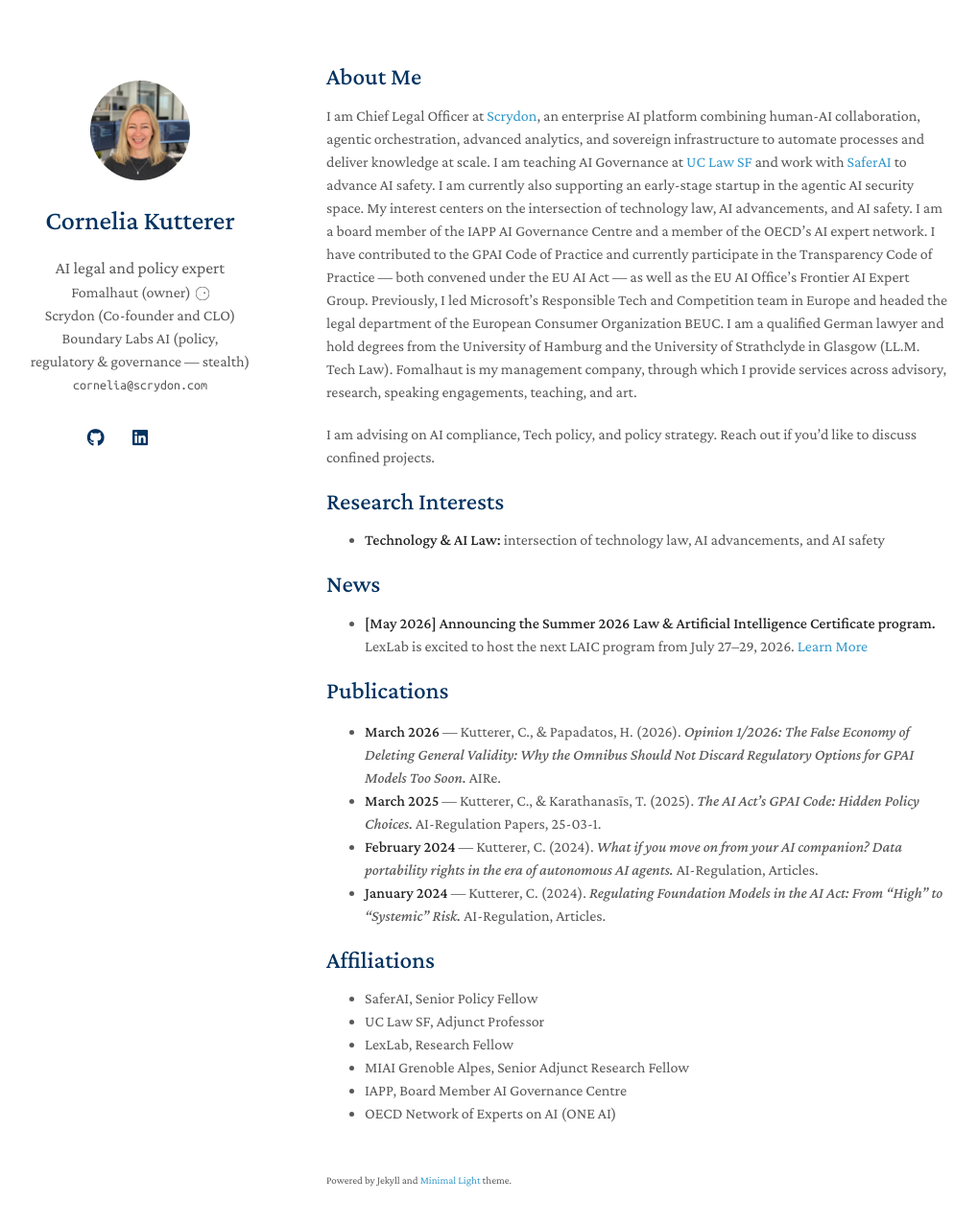
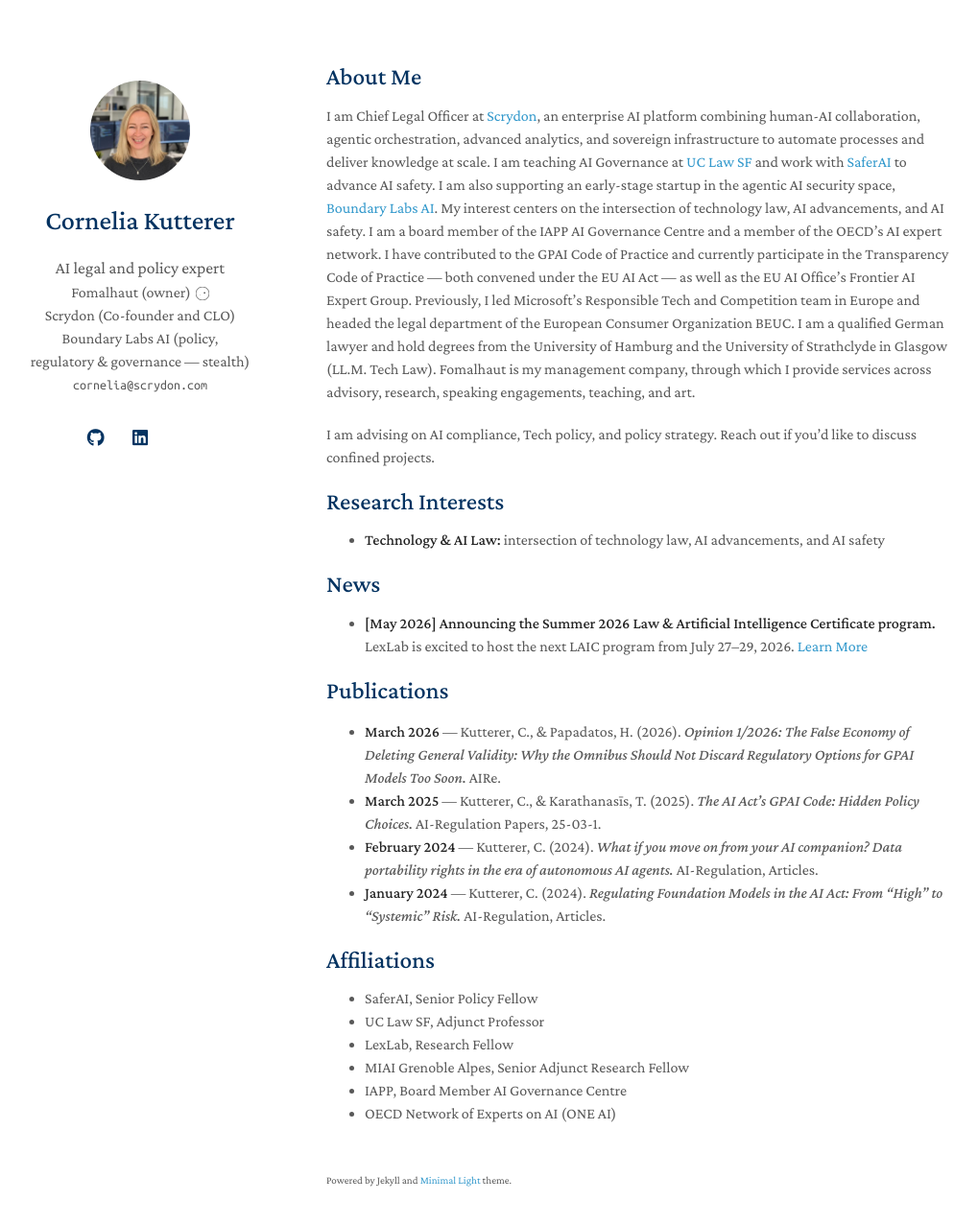
Before and after one commit to Fomalhautck/fomalhautck.github.io, a Jekyll site: the page built from index.md, in a window 1280 px wide and 1311 px high. Shown: the top 1276 px of the window at 96% size, without its empty margins (130-1149 px from the left). Built offline with Jekyll 4.4.1, drawn with Linux system fonts in a browser that asks for light colours; a style sheet for code colours, icons or effects is not loaded; our own code applies the rules of GitHub Pages for plain Markdown files.

Commit message:
Name Boundary Labs AI in About Me and drop currently
Co-Authored-By: Claude Opus 4.7 (1M context) <noreply@anthropic.com>

```diff
--- a/index.md
+++ b/index.md
@@ -4,7 +4,7 @@ layout: homepage
 
 ## About Me
 
-I am Chief Legal Officer at [Scrydon](https://scrydon.com/), an enterprise AI platform combining human-AI collaboration, agentic orchestration, advanced analytics, and sovereign infrastructure to automate processes and deliver knowledge at scale. I am teaching AI Governance at [UC Law SF](https://www.uclawsf.edu/people/cornelia-kutterer-2/) and work with [SaferAI](https://www.safer-ai.org/) to advance AI safety. I am currently also supporting an early-stage startup in the agentic AI security space. My interest centers on the intersection of technology law, AI advancements, and AI safety. I am a board member of the IAPP AI Governance Centre and a member of the OECD’s AI expert network. I have contributed to the GPAI Code of Practice and currently participate in the Transparency Code of Practice — both convened under the EU AI Act — as well as the EU AI Office’s Frontier AI Expert Group. Previously, I led Microsoft’s Responsible Tech and Competition team in Europe and headed the legal department of the European Consumer Organization BEUC. I am a qualified German lawyer and hold degrees from the University of Hamburg and the University of Strathclyde in Glasgow (LL.M. Tech Law). Fomalhaut is my management company, through which I provide services across advisory, research, speaking engagements, teaching, and art.
+I am Chief Legal Officer at [Scrydon](https://scrydon.com/), an enterprise AI platform combining human-AI collaboration, agentic orchestration, advanced analytics, and sovereign infrastructure to automate processes and deliver knowledge at scale. I am teaching AI Governance at [UC Law SF](https://www.uclawsf.edu/people/cornelia-kutterer-2/) and work with [SaferAI](https://www.safer-ai.org/) to advance AI safety. I am also supporting an early-stage startup in the agentic AI security space, [Boundary Labs AI](https://boundarylabs.ai/). My interest centers on the intersection of technology law, AI advancements, and AI safety. I am a board member of the IAPP AI Governance Centre and a member of the OECD’s AI expert network. I have contributed to the GPAI Code of Practice and currently participate in the Transparency Code of Practice — both convened under the EU AI Act — as well as the EU AI Office’s Frontier AI Expert Group. Previously, I led Microsoft’s Responsible Tech and Competition team in Europe and headed the legal department of the European Consumer Organization BEUC. I am a qualified German lawyer and hold degrees from the University of Hamburg and the University of Strathclyde in Glasgow (LL.M. Tech Law). Fomalhaut is my management company, through which I provide services across advisory, research, speaking engagements, teaching, and art.
 
 I am advising on AI compliance, Tech policy, and policy strategy. Reach out if you'd like to discuss confined projects.
 
```
